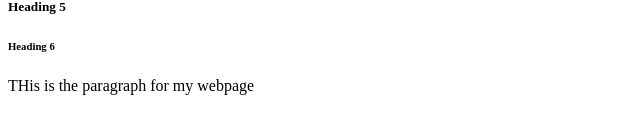
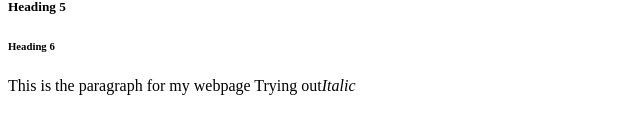
Before and after one commit to sachinmathewjose/10html-cmd, a plain HTML site: page index.html in a window 1280 px wide. Shown: the part 198-332 px from the top of the page, without its empty margins (0-640 px from the left). Drawn offline with Linux system fonts and the light colour scheme.

Commit message:
3.added italic

```diff
--- a/index.html
+++ b/index.html
@@ -10,6 +10,9 @@
 	<H5>Heading 5</H5>
 	<h6>Heading 6</h6>
 
-	<p> THis is the paragraph for my webpage</p>
+	<p> This is the paragraph for my webpage
+	Trying out<i>Italic</i>
+	</p>
+
 
 </html>
```
